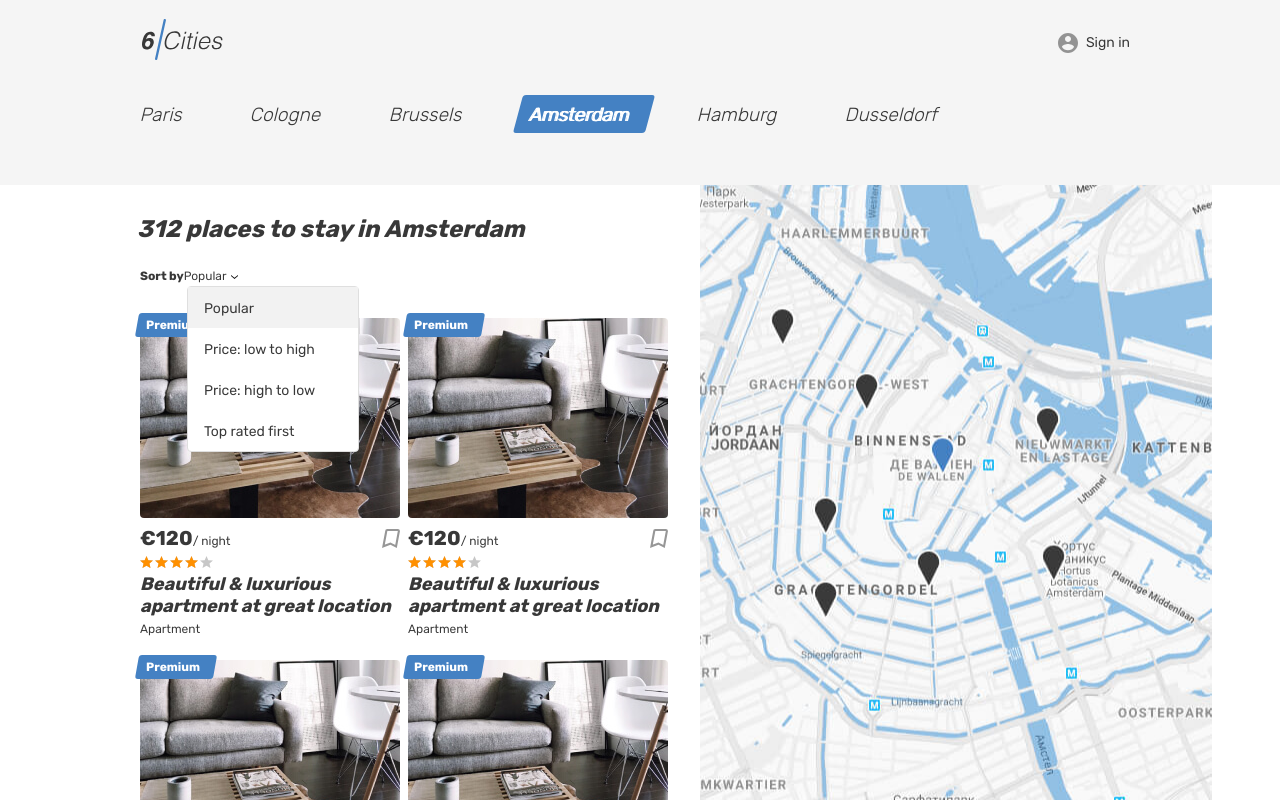
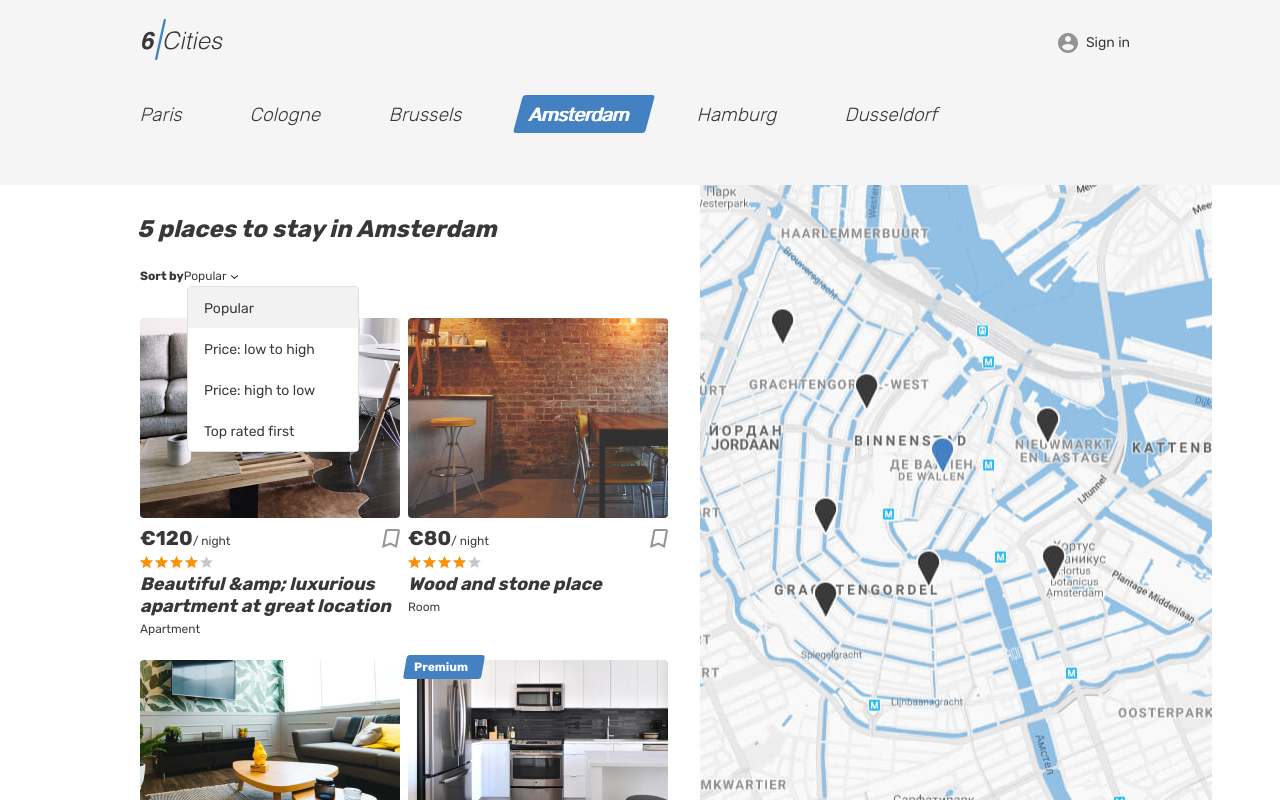
Before and after one commit to htmlacademy-react/1505405-six-cities-15, a React (Vite) app: page / in a window 1280 px wide. Built offline with nearby package versions, Linux system fonts and the light colour scheme.

Commit message:
module4-task1 [feature] - Mock offers

```diff
--- a/src/app/app.tsx
+++ b/src/app/app.tsx
@@ -8,19 +8,20 @@ import { AppRoute } from '../constants';
 import PrivateRoute from '../components/private-route/private-route';
 import Layout from '../components/layout/layout';
 import { getAuthorizationStatus } from '../authorizationStatus';
+import { OfferType } from '../mocks/offers';
 
 interface AppProps {
-  rentNumber: number;
+  offers: OfferType[];
 }
 
-function App({ rentNumber }: AppProps) {
+function App({ offers }: AppProps) {
   const authorizationStatus = getAuthorizationStatus();
 
   return (
     <BrowserRouter>
       <Routes>
         <Route path={AppRoute.MAIN} element={<Layout />}>
-          <Route index element={<Main rentNumber={rentNumber} />} />
+          <Route index element={<Main offers={offers} />} />
           <Route
             path={AppRoute.LOGIN}
             element={
--- a/src/components/city-card/city-card.tsx
+++ b/src/components/offer-card/offer-card.tsx
@@ -1,24 +1,42 @@
-function CityCard() {
+import { OfferType } from '../../mocks/offers';
+
+interface CityCardProps {
+  offer: OfferType;
+}
+
+function OfferCard({ offer }: CityCardProps) {
+  const {
+    // id,
+    img,
+    price,
+    type,
+    description,
+    rating,
+    isPremium,
+  } = offer;
+
   return (
     <article className="cities__card place-card">
-      <div className="place-card__mark">
-        <span>Premium</span>
-      </div>
+      {!!isPremium && (
+        <div className="place-card__mark">
+          <span>Premium</span>
+        </div>
+      )}
       <div className="cities__image-wrapper place-card__image-wrapper">
         <a href="#">
           <img
             className="place-card__image"
-            src="img/apartment-01.jpg"
+            src={img}
             width="260"
             height="200"
-            alt="Place image"
+            alt="Place"
           />
         </a>
       </div>
       <div className="place-card__info">
         <div className="place-card__price-wrapper">
           <div className="place-card__price">
-            <b className="place-card__price-value">&euro;120</b>
+            <b className="place-card__price-value">&euro;{price}</b>
             <span className="place-card__price-text">&#47;&nbsp;night</span>
           </div>
           <button className="place-card__bookmark-button button" type="button">
@@ -30,17 +48,17 @@ function CityCard() {
         </div>
         <div className="place-card__rating rating">
           <div className="place-card__stars rating__stars">
-            <span style={{ width: '80%' }}></span>
+            <span style={{ width: rating ? `${rating * 20}%` : 0 }}></span>
             <span className="visually-hidden">Rating</span>
           </div>
         </div>
         <h2 className="place-card__name">
-          <a href="#">Beautiful &amp; luxurious apartment at great location</a>
+          <a href="#">{description}</a>
         </h2>
-        <p className="place-card__type">Apartment</p>
+        <p className="place-card__type">{type}</p>
       </div>
     </article>
   );
 }
 
-export default CityCard;
+export default OfferCard;
--- a/src/index.tsx
+++ b/src/index.tsx
@@ -1,8 +1,7 @@
 import React from 'react';
 import ReactDOM from 'react-dom/client';
 import App from './app/app';
-
-const RENT_NUMBER = 5;
+import { mockOffers } from './mocks/offers';
 
 const root = ReactDOM.createRoot(
   document.getElementById('root') as HTMLElement
@@ -10,6 +9,6 @@ const root = ReactDOM.createRoot(
 
 root.render(
   <React.StrictMode>
-    <App rentNumber={RENT_NUMBER} />
+    <App offers={mockOffers} />
   </React.StrictMode>
 );
--- /dev/null
+++ b/src/mocks/offers.ts
@@ -0,0 +1,55 @@
+type PlaceType = 'Apartment' | 'Room';
+
+export type OfferType = {
+  id: number;
+  img: string;
+  price: number;
+  type: PlaceType;
+  description: string;
+  rating?: number;
+  isPremium?: boolean;
+};
+
+export const mockOffers: OfferType[] = [
+  {
+    id: 1,
+    img: 'img/apartment-01.jpg',
+    price: 120,
+    rating: 4,
+    description: 'Beautiful &amp; luxurious apartment at great location',
+    type: 'Apartment',
+  },
+  {
+    id: 2,
+    img: 'img/room.jpg',
+    price: 80,
+    rating: 4,
+    description: 'Wood and stone place',
+    type: 'Room',
+  },
+  {
+    id: 3,
+    img: 'img/apartment-02.jpg',
+    price: 132,
+    rating: 4,
+    description: 'Canal View Prinsengracht',
+    type: 'Apartment',
+  },
+  {
+    id: 4,
+    img: 'img/apartment-03.jpg',
+    price: 180,
+    rating: 5,
+    description: 'Nice, cozy, warm big bed apartment',
+    type: 'Apartment',
+    isPremium: true,
+  },
+  {
+    id: 5,
+    img: 'img/room.jpg',
+    price: 80,
+    rating: 4,
+    description: 'Wood and stone place',
+    type: 'Room',
+  },
+];
--- a/src/pages/main/main.tsx
+++ b/src/pages/main/main.tsx
@@ -1,10 +1,11 @@
-import CityCard from '../../components/city-card/city-card';
+import OfferCard from '../../components/offer-card/offer-card';
+import { OfferType } from '../../mocks/offers';
 
 interface MainProps {
-  rentNumber: number;
+  offers: OfferType[];
 }
 
-function Main({ rentNumber }: MainProps) {
+function Main({ offers }: MainProps) {
   return (
     <main className="page__main page__main--index">
       <h1 className="visually-hidden">Cities</h1>
@@ -45,10 +46,13 @@ function Main({ rentNumber }: MainProps) {
         </section>
       </div>
       <div className="cities">
+        {offers.length > 0 ? (
           <div className="cities__places-container container">
             <section className="cities__places places">
               <h2 className="visually-hidden">Places</h2>
-            <b className="places__found">312 places to stay in Amsterdam</b>
+              <b className="places__found">
+                {offers.length} places to stay in Amsterdam
+              </b>
               <form className="places__sorting" action="#" method="get">
                 <span className="places__sorting-caption">Sort by</span>
                 <span className="places__sorting-type" tabIndex={0}>
@@ -76,8 +80,8 @@ function Main({ rentNumber }: MainProps) {
                 </ul>
               </form>
               <div className="cities__places-list places__list tabs__content">
-              {Array.from({ length: rentNumber }, (v, i) => i).map((item) => (
-                <CityCard key={item} />
+                {offers.map((offer) => (
+                  <OfferCard key={offer.id} offer={offer} />
                 ))}
               </div>
             </section>
@@ -85,6 +89,20 @@ function Main({ rentNumber }: MainProps) {
               <section className="cities__map map"></section>
             </div>
           </div>
+        ) : (
+          <div className="cities__places-container cities__places-container--empty container">
+            <section className="cities__no-places">
+              <div className="cities__status-wrapper tabs__content">
+                <b className="cities__status">No places to stay available</b>
+                <p className="cities__status-description">
+                  We could not find any property available at the moment in
+                  Dusseldorf
+                </p>
+              </div>
+            </section>
+            <div className="cities__right-section"></div>
+          </div>
+        )}
       </div>
     </main>
   );
```
Lines whose indentation alone changed are shown as unchanged.
